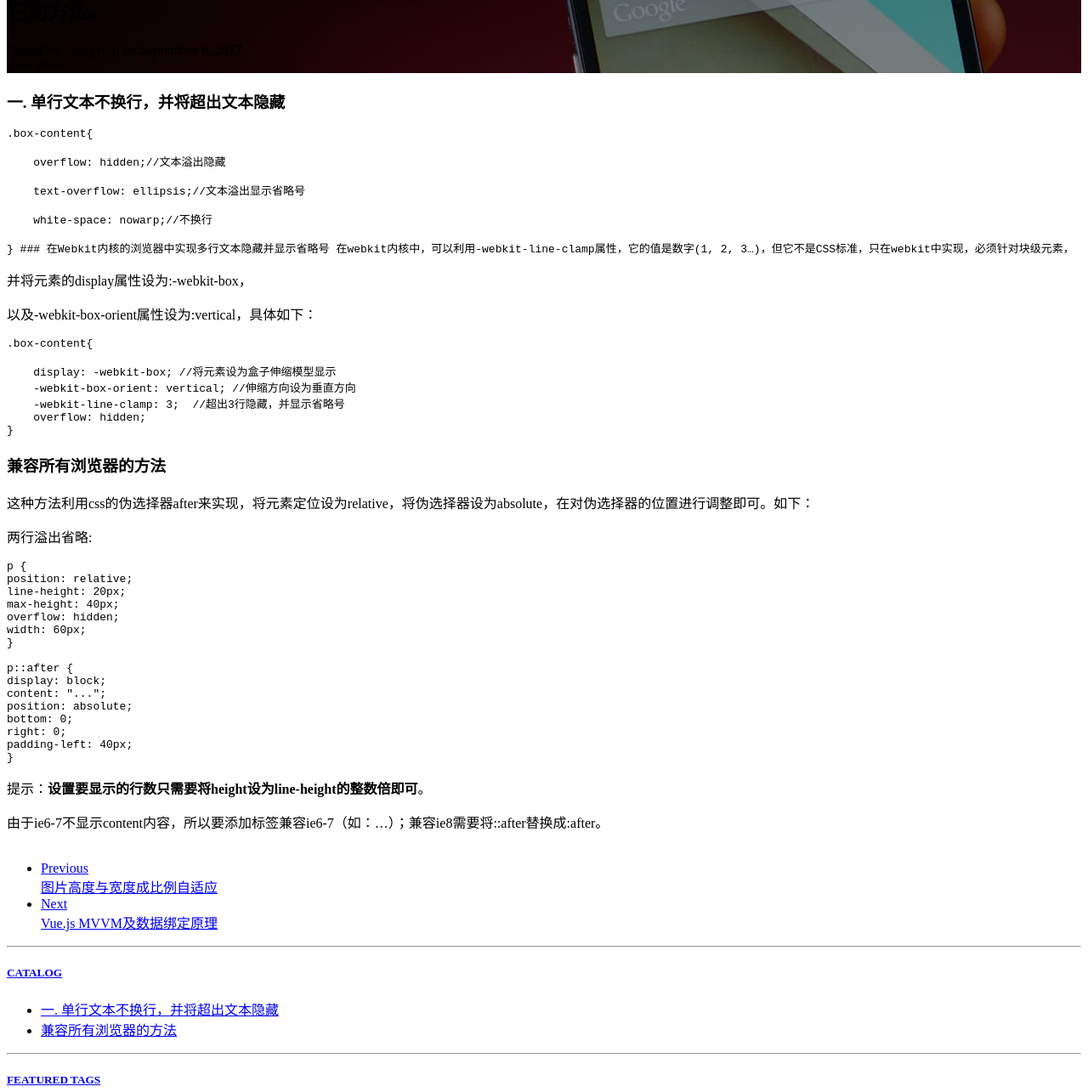
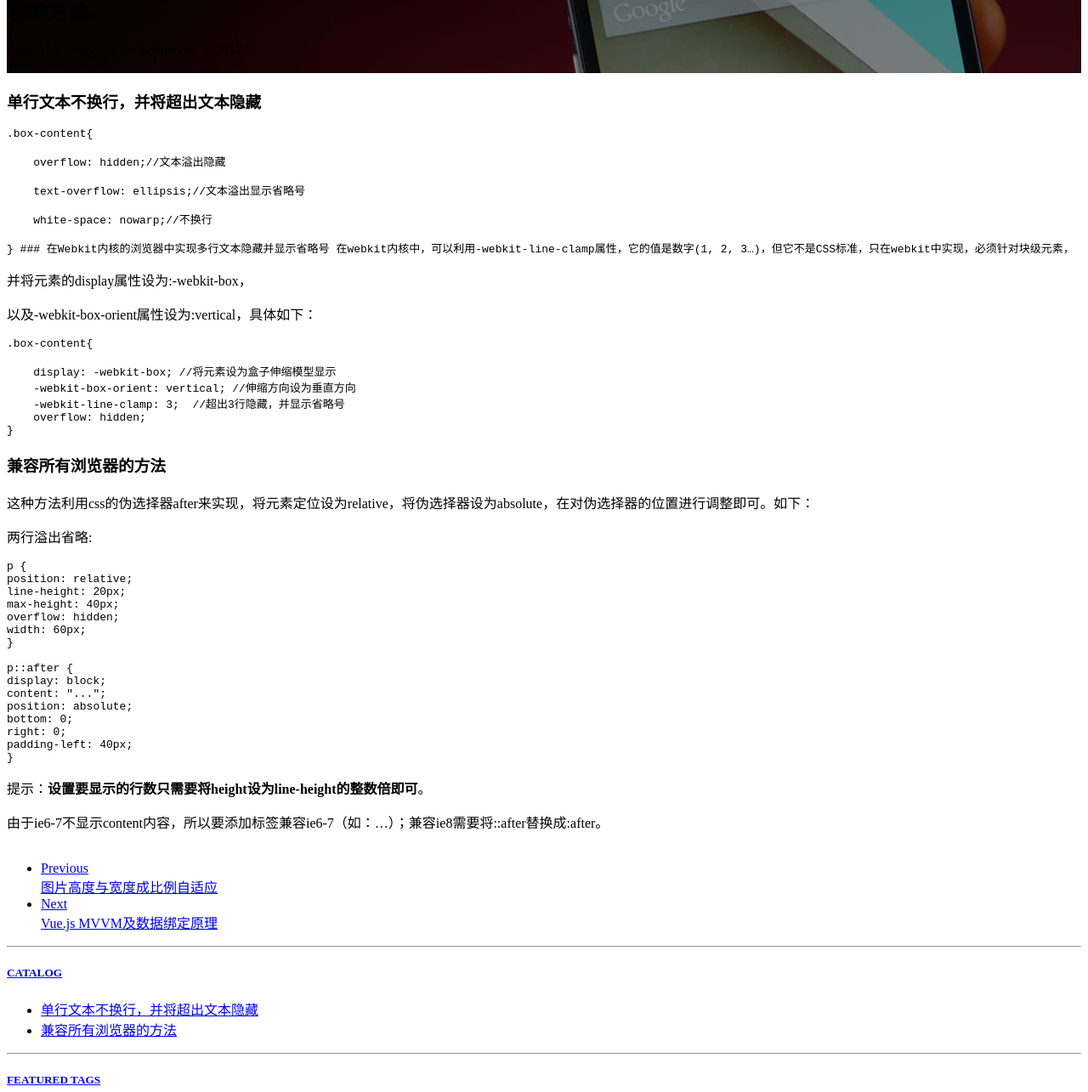
Before and after one commit to liangyuqi/liangyuqi.github.io, a Jekyll site: the page built from _posts/2017-09-06-css-css文本溢出隐藏显示省略号.md, in a window 1280 px wide. Shown: the part 381-1666 px from the top of the page at 85% size. Built offline with Jekyll 4.4.1, drawn with Linux system fonts in a browser that asks for light colours; comment, search, counter and statistics services are not loaded.

Commit message:
Update 2017-09-06-css-css文本溢出隐藏显示省略号.md

```diff
--- a/_posts/2017-09-06-css-css文本溢出隐藏显示省略号.md
+++ b/_posts/2017-09-06-css-css文本溢出隐藏显示省略号.md
@@ -9,7 +9,7 @@ catalog: true
 tags:
     - css
 ---
-###  一. 单行文本不换行，并将超出文本隐藏
+### 单行文本不换行，并将超出文本隐藏
 	.box-content{
 
 	    overflow: hidden;//文本溢出隐藏
```
